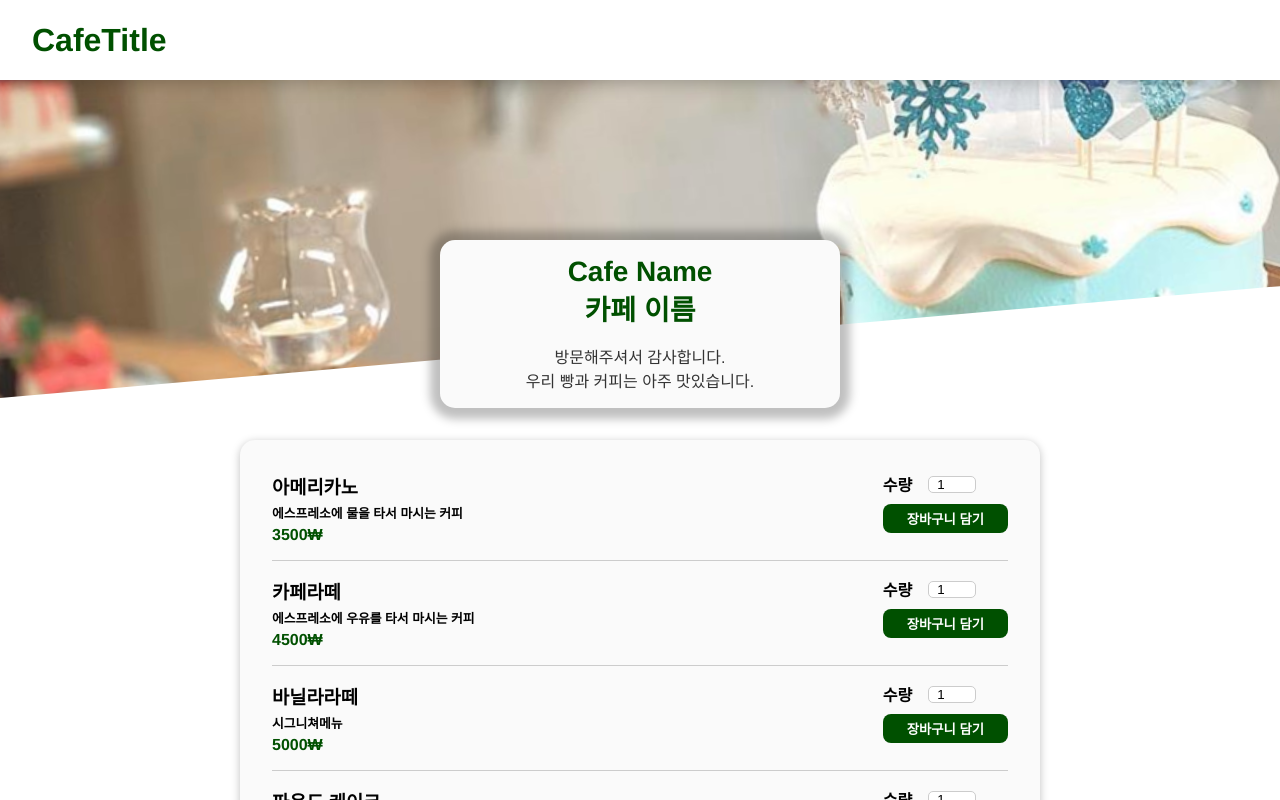
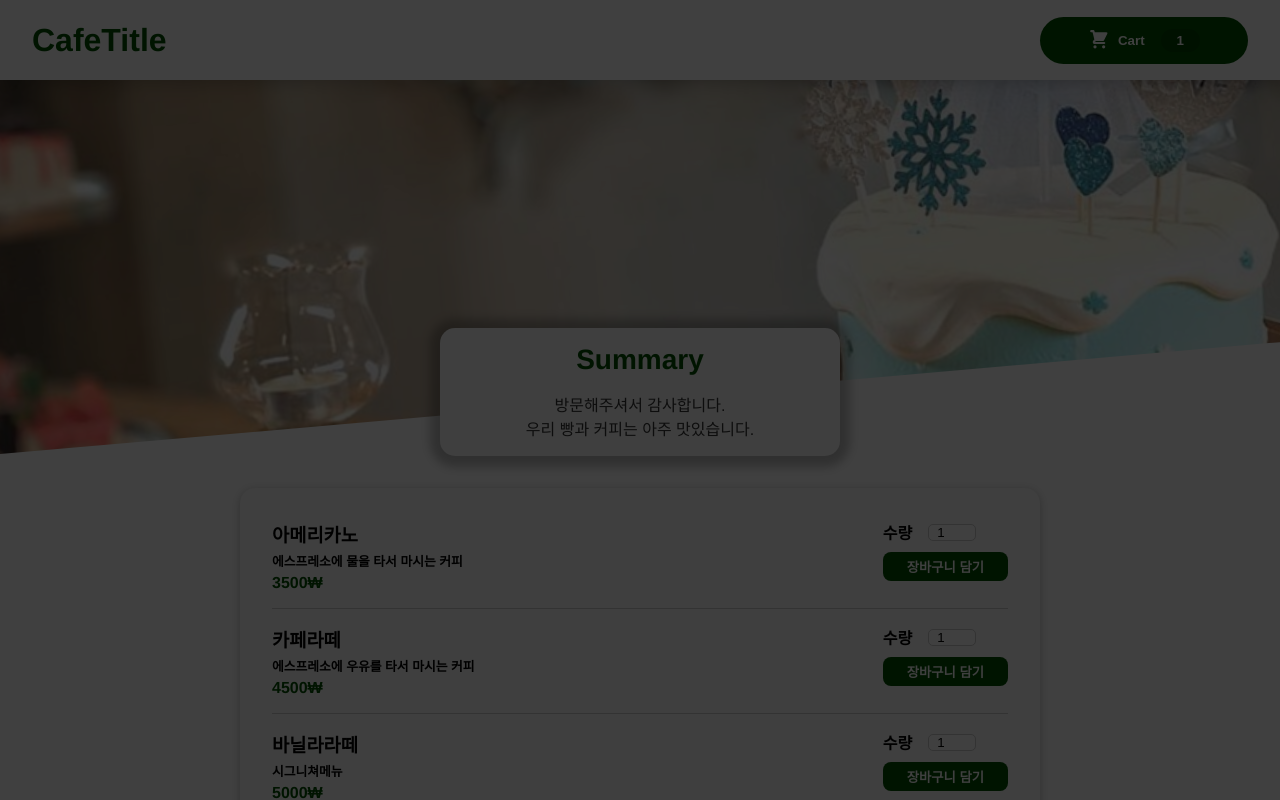
Before and after one commit to usgnusmig/cafe-order, a React (Create React App) app: page / in a window 1280 px wide. Shown: the top 800 px of the page. Built offline with nearby package versions, Linux system fonts and the light colour scheme.

Commit message:
add cart button and modal

```diff
--- a/public/index.html
+++ b/public/index.html
@@ -28,6 +28,8 @@
   </head>
   <body>
     <noscript>You need to enable JavaScript to run this app.</noscript>
+    <div id="overlays"></div>
+
     <div id="root"></div>
     <!--
       This HTML file is a template.
--- a/src/App.js
+++ b/src/App.js
@@ -1,6 +1,7 @@
 import React, { Fragment, useState } from "react";
 
 import { createGlobalStyle } from "styled-components";
+import Cart from "./components/Cart/Cart";
 import Login from "./components/Login/Login";
 import Header from "./components/Header/Header";
 import Main from "./components/Main/Main";
@@ -21,14 +22,19 @@ const GlobalStyle = createGlobalStyle`
 
 const App = () => {
   const [isLogin, setIsLogin] = useState(true);
-
+  const [IsCart, setIsCart] = useState(true);
   const loginHandler = () => {
     setIsLogin(false);
+  };
+
+  const cartHandler = () => {
+    setIsCart(false);
   };
 
   return (
     <Fragment>
       <GlobalStyle />
+      {IsCart && <Cart onClose={cartHandler} />}
       <Header title={"CafeTitle"} />
       <Login onLogin={loginHandler} />
       {isLogin && <Main />}
--- /dev/null
+++ b/src/components/Cart/Cart.js
@@ -0,0 +1,14 @@
+import React from "react";
+
+import styled from "styled-components";
+import Modal from "./Modal";
+
+const Cart = (props) => {
+  return (
+    <Modal onClose={props.onClose}>
+      <p>주문</p>
+    </Modal>
+  );
+};
+
+export default Cart;
--- /dev/null
+++ b/src/components/Cart/Modal.js
@@ -0,0 +1,62 @@
+import React, { Fragment } from "react";
+import ReactDom from "react-dom";
+
+import styled, { keyframes } from "styled-components";
+
+const BackdropStyle = styled.div`
+  position: fixed;
+  top: 0;
+  left: 0;
+  width: 100%;
+  height: 100vh;
+  z-index: 20;
+  background-color: rgba(0, 0, 0, 0.75);
+`;
+
+const SlideDown = keyframes`
+  from {
+    opacity: 0;
+    transform: translateY(-3rem);
+  }
+  to {
+    opacity: 1;
+    transform: translateY(0);
+  }
+`;
+
+const ModalOverayStyle = styled.div`
+  posiiton: fixed;
+  top: 20vh;
+  left: 5%;
+  width: 90%;
+  background-color: #ffffff;
+  padding: 1rem;
+  border-radius: 14px;
+  box-shadow: 0 2px 8px rgba(0, 0, 0, 0.25);
+  z-index: 30;
+  animation: ${SlideDown} 300ms ease-out forwards;
+
+  @media (min-width: 768px) {
+    width: 40rem;
+    left: calc(50% - 20rem);
+  }
+`;
+
+const PotalId = document.getElementById("overlays");
+
+const Modal = (props) => {
+  return (
+    <Fragment>
+      {ReactDom.createPortal(
+        <BackdropStyle onClick={props.onClose} />,
+        PotalId
+      )}
+      {ReactDom.createPortal(
+        <ModalOverayStyle>{props.children}</ModalOverayStyle>,
+        PotalId
+      )}
+    </Fragment>
+  );
+};
+
+export default Modal;
--- a/src/components/Header/Header.js
+++ b/src/components/Header/Header.js
@@ -2,6 +2,7 @@ import React, { Fragment } from "react";
 import styled from "styled-components";
 
 import mainImg from "../../assets/06.png";
+import CartButton from "../Cart/CartButton";
 
 const HeaderStyle = styled.header`
   position: fixed;
@@ -36,7 +37,10 @@ const Image = styled.img`
 const Header = (props) => {
   return (
     <Fragment>
-      <HeaderStyle>{<h1>{props.title}</h1> || <h1>CafeName</h1>}</HeaderStyle>
+      <HeaderStyle>
+        {<h1>{props.title}</h1> || <h1>CafeName</h1>}
+        <CartButton />
+      </HeaderStyle>
 
       <MainImage>
         <Image src={mainImg} alt="L'harmonie" />
--- a/src/components/Main/Main.js
+++ b/src/components/Main/Main.js
@@ -1,12 +1,12 @@
 import React, { Fragment } from "react";
 
-import ArticleSummary from "./Article/Article.Summarry";
+import Summary from "./Summary/Summary";
 import Menu from "./Menu/Menu";
 
 const Main = () => {
   return (
     <Fragment>
-      <ArticleSummary />
+      <Summary />
       <Menu />
     </Fragment>
   );
--- a/src/components/Main/Menu/Menu.js
+++ b/src/components/Main/Menu/Menu.js
@@ -1,5 +1,5 @@
 import React from "react";
-import styled from "styled-components";
+import styled, { keyframes } from "styled-components";
 import MenuList from "./MenuList";
 
 const MENU_LIST = [
@@ -29,6 +29,18 @@ const MENU_LIST = [
   },
 ];
 
+const menuFade = keyframes`
+from {
+    opacity: 0;
+    transform: translateY(3rem);
+  }
+
+  to {
+    opacity: 1;
+    transform: translateY(0);
+  }
+`;
+
 const MenuStyle = styled.div`
   padding: 1rem;
   max-width: 50rem;
@@ -37,6 +49,7 @@ const MenuStyle = styled.div`
   background-color: #fafafa;
   border-radius: 15px;
   box-shadow: 0 2px 8px rgba(0, 0, 0, 0.25);
+  animation: ${menuFade} 1s ease-out forwards;
 
   ul {
     list-style: none;
@@ -44,6 +57,7 @@ const MenuStyle = styled.div`
     padding: 0;
   }
 `;
+
 const Menu = () => {
   const menuList = MENU_LIST.map((item) => (
     <MenuList
--- a/src/components/Main/Article/Article.Summarry.js
+++ b/src/components/Main/Summary/Summary.js
@@ -9,7 +9,7 @@ const SummaryStyle = styled.section`
   background-color: #fafafa;
   color: #333333;
   margin: auto;
-  margin-top: -10rem;
+  margin-top: -8rem;
   padding: 1rem;
   border-radius: 15px;
   box-shadow: 0 1px 10px 10px rgba(0, 0, 0, 0.25);
@@ -24,14 +24,10 @@ const SummaryStyle = styled.section`
   }
 `;
 
-const ArticleSummary = () => {
+const Summary = () => {
   return (
     <SummaryStyle>
-      <h2>
-        Cafe Name
-        <br />
-        카페 이름
-      </h2>
+      <h2>Summary</h2>
       <p>
         방문해주셔서 감사합니다.
         <br />
@@ -41,4 +37,4 @@ const ArticleSummary = () => {
   );
 };
 
-export default ArticleSummary;
+export default Summary;
```
Also changed, not shown: src/components/Cart/CartButton.js (renamed from src/components/Main/Cart/CartButton.js), src/components/Cart/Icon.js (renamed from src/components/Main/Cart/Icon.js), 2 other files (tests, documents, lock files or other folders).
